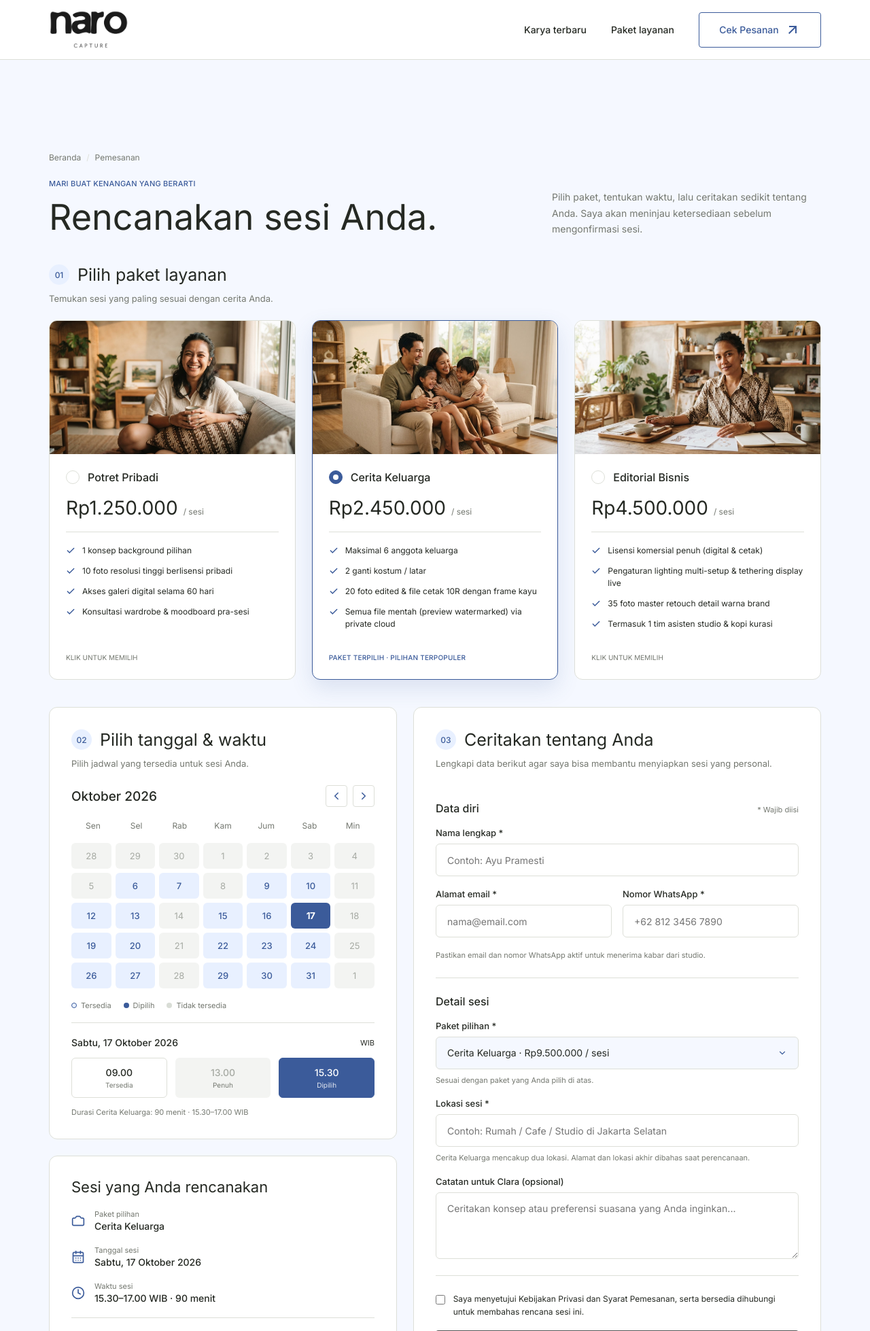
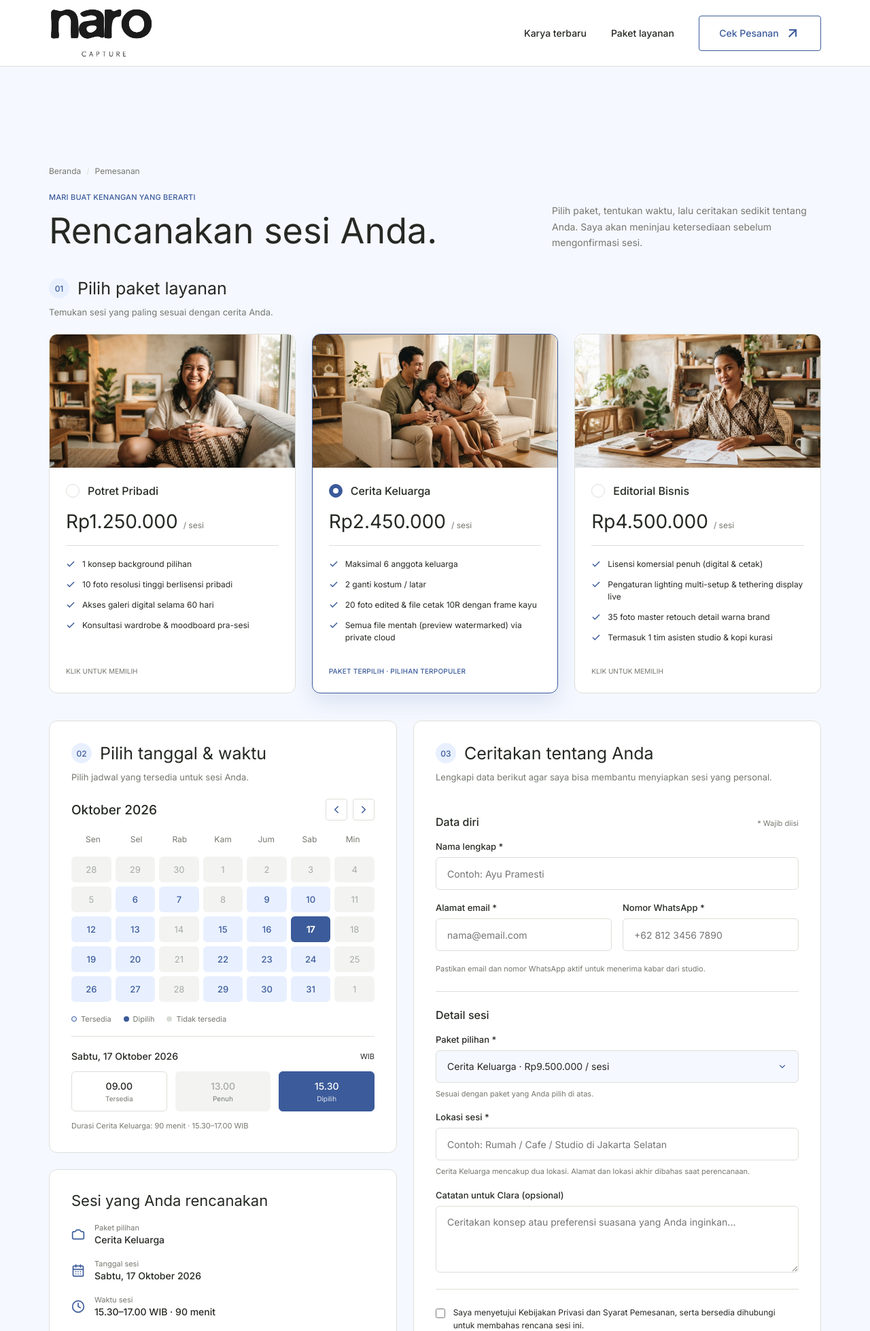
Before and after one commit to alipratama24/Projek-UT, a Laravel app: page /pemesanan in a window 1280 px wide. Shown: the top 1958 px of the page at 68% size. Run offline with Laravel 12, Linux system fonts and the light colour scheme; data comes from the database, SQL or seed files in the repository.

Commit message:
style(branding): further increase logo size across navbar and admin views

```diff
--- a/public/css/style.css
+++ b/public/css/style.css
@@ -51,12 +51,12 @@ img { display: block; }
 /* ===== Navigasi ===== */
 .nav {
     position: absolute; top: 0; left: 0; right: 0; z-index: 10;
-    height: 88px; padding: 0 72px;
+    height: 98px; padding: 0 72px;
     display: flex; justify-content: space-between; align-items: center;
     background: rgba(0, 0, 0, .32); backdrop-filter: blur(4px);
 }
 .brand { display: flex; flex-direction: column; gap: 4px; text-decoration: none; }
-.brand__logo-img { height: 58px; width: auto; object-fit: contain; display: block; }
+.brand__logo-img { height: 76px; width: auto; object-fit: contain; display: block; }
 .brand__logo-img--light { display: block; }
 .brand__logo-img--dark { display: none; }
 .brand__name { font-size: 23px; font-weight: 500; }
@@ -221,7 +221,7 @@ img { display: block; }
 .booking-page {
     background-color: var(--tint);
     min-height: 100vh;
-    padding-top: 88px;
+    padding-top: 98px;
 }
 
 /* Navbar adaptasi untuk background terang jika bukan di hero */
@@ -2553,7 +2553,7 @@ body:has(.gallery-page) .btn--outline-light:hover {
     gap: 6px;
 }
 .admin-brand__logo {
-    height: 48px;
+    height: 62px;
     width: auto;
     object-fit: contain;
     align-self: flex-start;
@@ -3932,7 +3932,7 @@ body:has(.gallery-page) .btn--outline-light:hover {
 }
 
 .admin-login-brand__logo {
-    height: 64px;
+    height: 80px;
     width: auto;
     object-fit: contain;
     margin-bottom: 6px;
```
